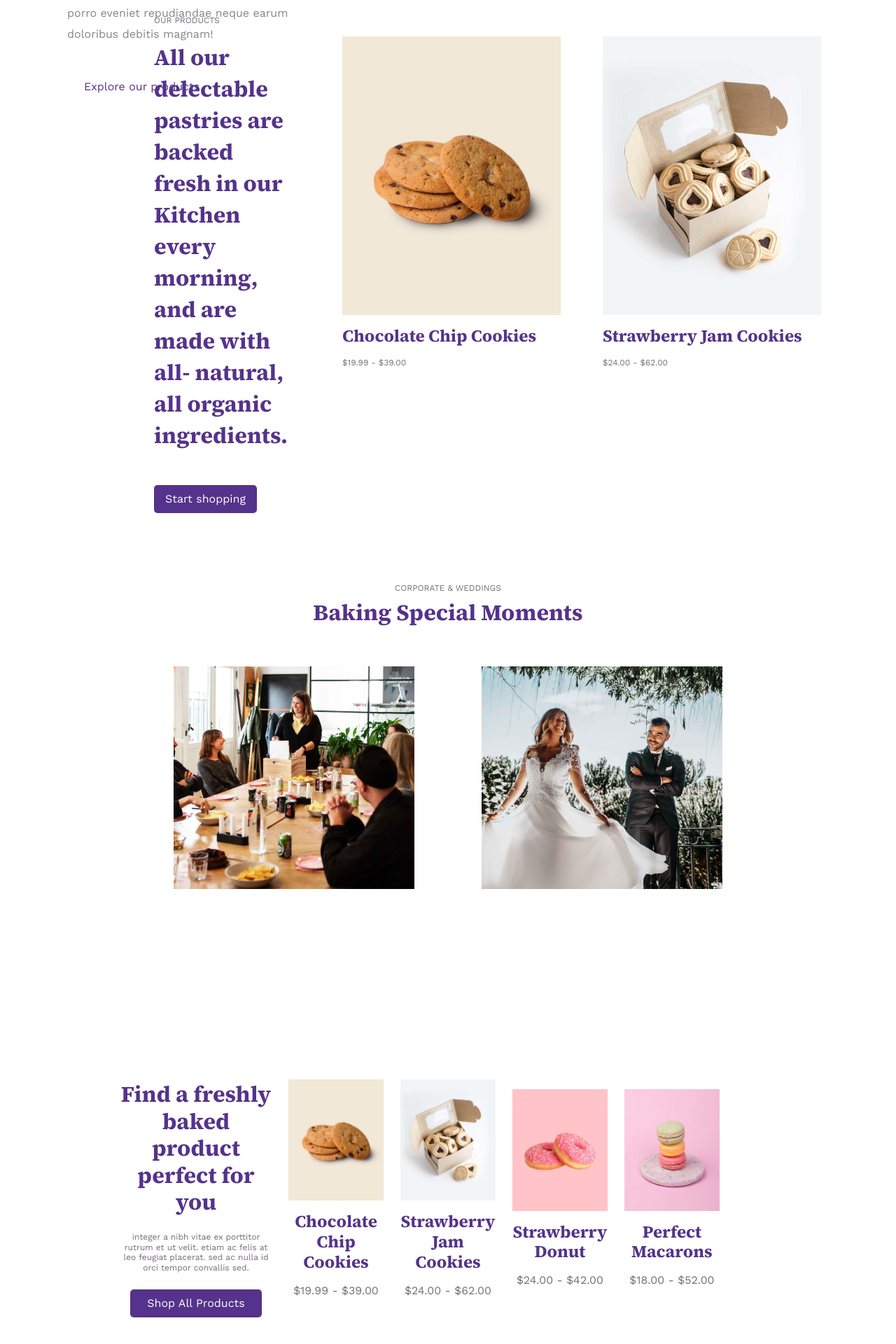
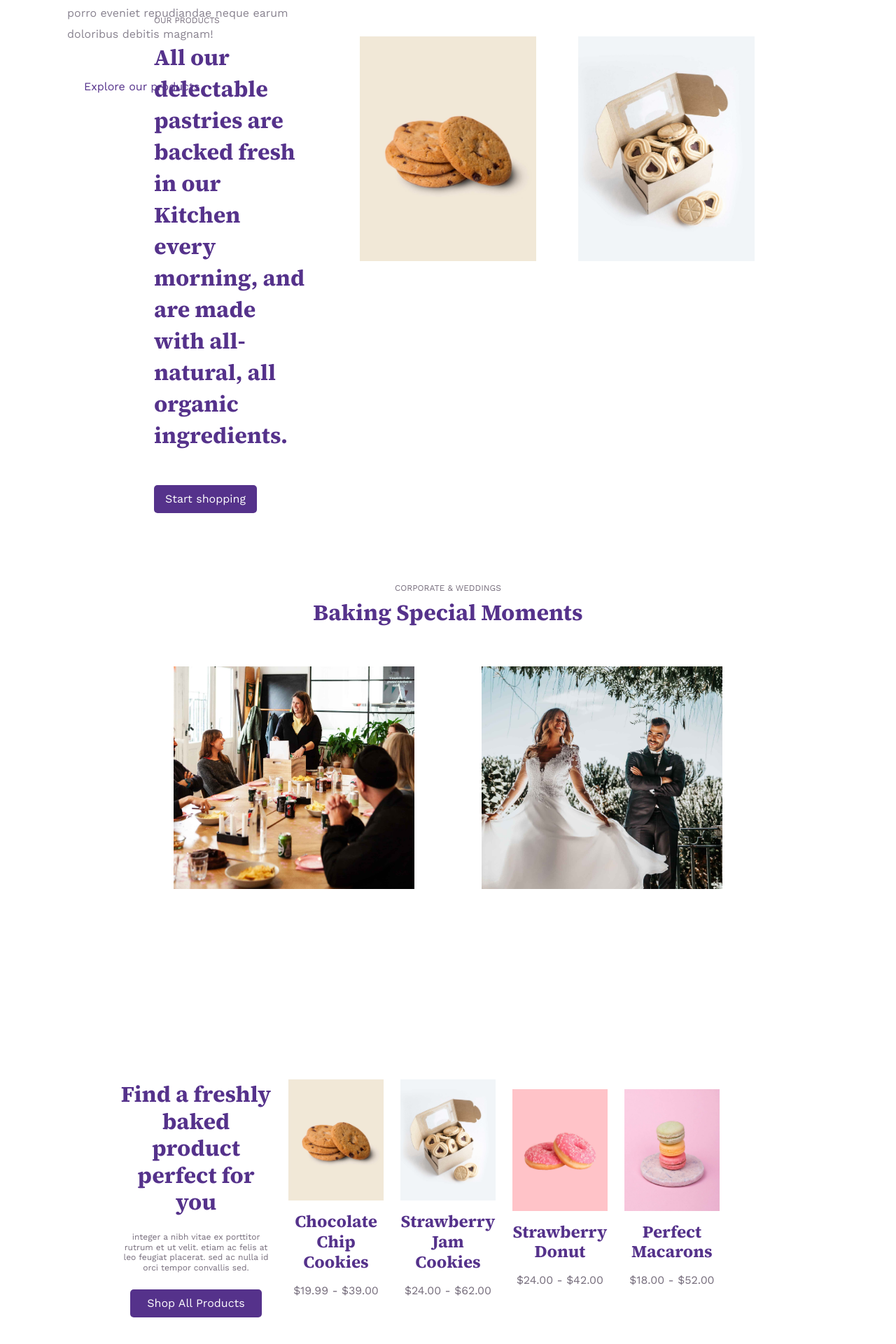
Before and after one commit to danielecarpentiero/proj-html-vuejs, a Vue app: page / in a window 1280 px wide. Shown: the part 718-2638 px from the top of the page at 70% size. Built offline with nearby package versions, Linux system fonts and the light colour scheme.

Commit message:
feat: complete

```diff
--- a/src/components/Cookies.vue
+++ b/src/components/Cookies.vue
@@ -1,6 +1,11 @@
 <template>
   <div class="col-2" v-for="sweet in store.sweeties">
+    <div class="sweet-item">
       <img :src="sweet.img" alt="" />
+      <div class="select">
+        <h6>select options / quick view</h6>
+      </div>
+    </div>
     <h4 class="my-3">{{ sweet.name }}</h4>
     <h6>{{ sweet.priceRange }}</h6>
   </div>
@@ -19,7 +24,38 @@ export default {
 };
 </script>
 
-<style scoped>
+<style scoped lang="scss">
+.col-2 {
+  position: relative;
+
+  .sweet-item {
+    position: relative;
+
+    img {
+      transition: all 0.3s ease-in-out;
+      width: 100%;
+
+      &:hover {
+        + .select {
+          opacity: 1;
+        }
+        filter: brightness(80%);
+      }
+    }
+
+    .select {
+      opacity: 0;
+      width: 100%;
+      position: absolute;
+      top: 50%;
+      left: 50%;
+      transform: translate(-50%, -50%);
+      h6 {
+        color: white;
+      }
+    }
+  }
+
   h4 {
     text-align: center;
     font-size: 1.5rem;
@@ -28,7 +64,5 @@ h6 {
     text-align: center;
     font-size: 1rem;
   }
-img {
-  width: 100%;
 }
 </style>
--- a/src/components/MainFirst.vue
+++ b/src/components/MainFirst.vue
@@ -11,9 +11,13 @@
       </button>
     </div>
     <div class="col-4" v-for="sweet in store.sweeties.slice(0, 2)">
+      <div class="image-container">
         <img :src="sweet.img" alt="" />
+        <div class="info">
           <h4 class="my-3">{{ sweet.name }}</h4>
           <h6>{{ sweet.priceRange }}</h6>
+        </div>
+      </div>
     </div>
   </div>
 </template>
@@ -31,18 +35,46 @@ export default {
 };
 </script>
 
-<style scoped>
+<style scoped lang="scss">
 .container {
   margin-top: 100px;
   margin-bottom: 100px;
+
+  .image-container {
+    position: relative;
+    margin: 30px;
+
+    img {
+      width: 100%;
+      transition: filter 0.3s ease-in-out;
     }
+
+    .info {
+      opacity: 0;
+      transition: opacity 0.3s ease-in-out;
+      position: absolute;
+      top: 50%;
+      left: 50%;
+      transform: translate(-50%, -50%);
+      h4,
+      h6 {
+        color: white;
+      }
+    }
+
+    &:hover {
+      img {
+        filter: brightness(80%);
+      }
+
+      .info {
+        opacity: 1;
+      }
+    }
+  }
+
   h2 {
     line-height: 45px;
   }
-.col-4 {
-  margin: 30px;
-}
-img {
-  width: 100%;
 }
 </style>
```
Lines whose indentation alone changed are shown as unchanged.
